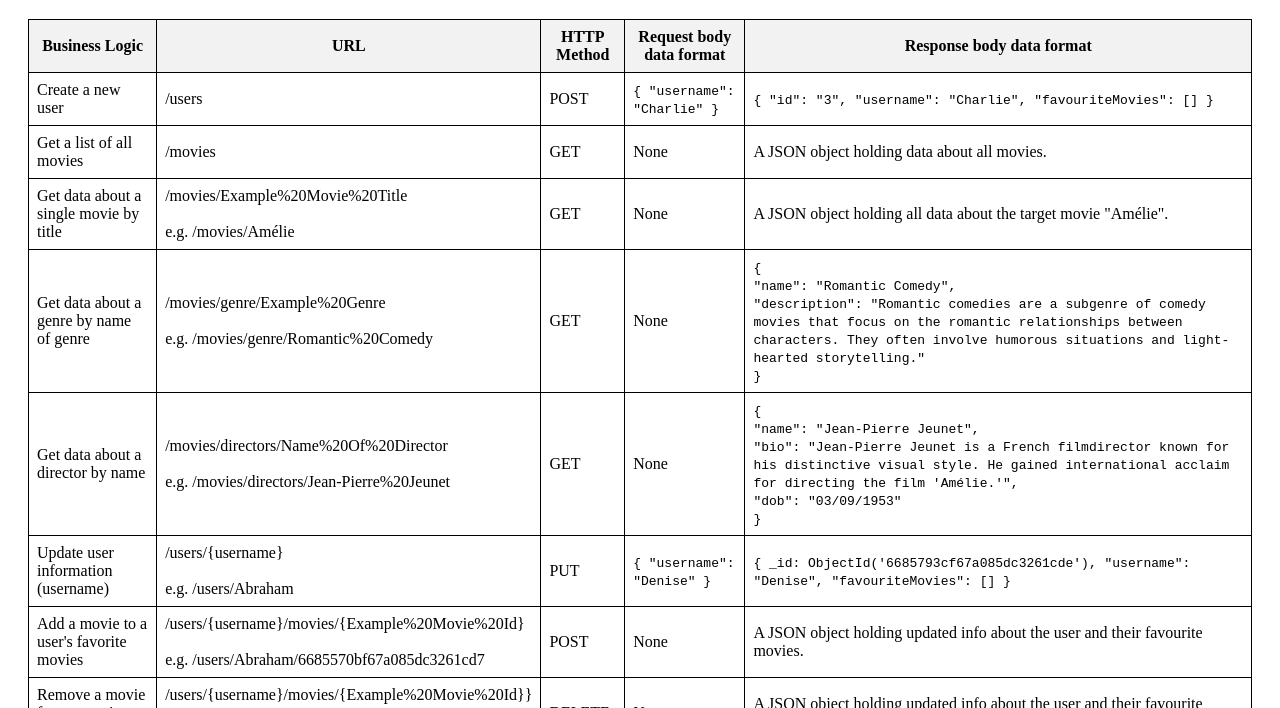
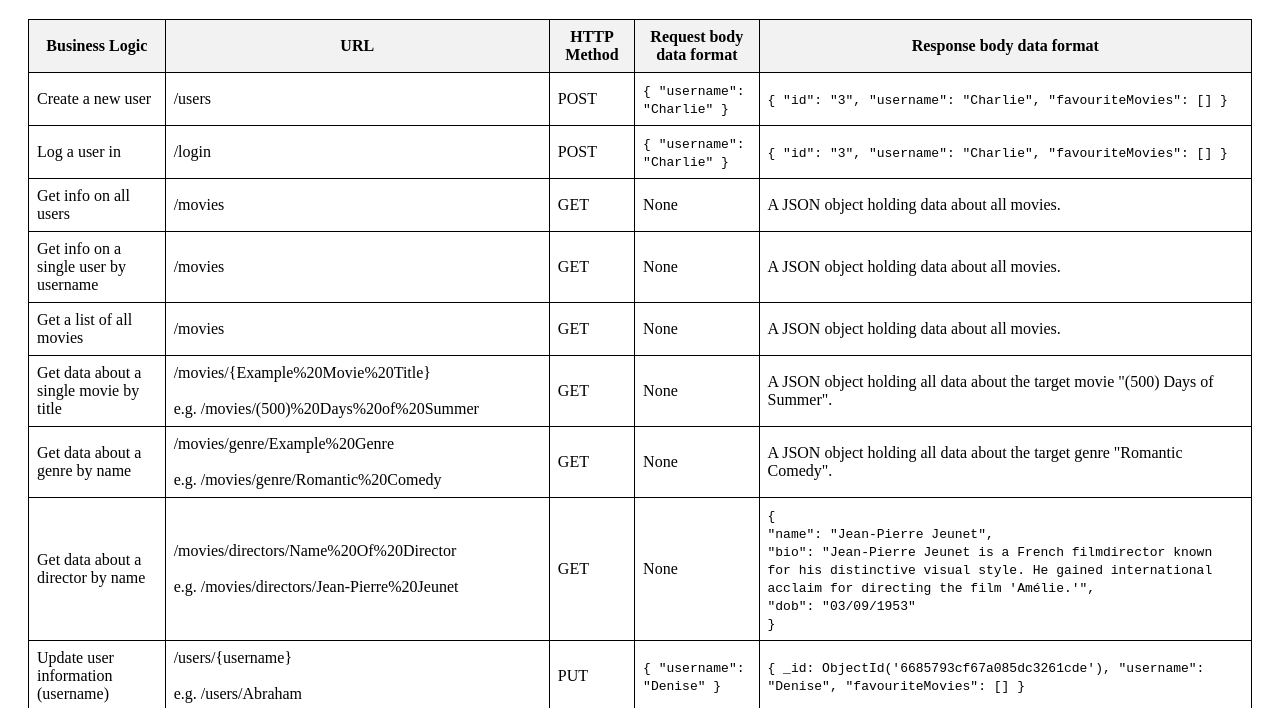
Before and after one commit to NIER-BIAN/myFlix-backend, a website: page public/documentation.html in a window 1280 px wide. Shown: the part 61-769 px from the top of the page. Drawn offline with Linux system fonts and the light colour scheme.

Commit message:
update documentation.html

```diff
--- a/public/documentation.html
+++ b/public/documentation.html
@@ -30,7 +30,7 @@
             <th>Request body data format</th>
             <th>Response body data format</th>
         </tr>
-        <tr>
+	<tr>
             <td>Create a new user</td>
             <td>/users</td>
             <td>POST</td>
@@ -52,6 +52,41 @@
             </td>
 	</tr>
         <tr>
+            <td>Log a user in</td>
+            <td>/login</td>
+            <td>POST</td>
+            <td>
+	      <code>
+		{
+		"username": "Charlie"
+		}
+	      </code>
+            </td>
+            <td>
+              <code>
+		{
+		"id": "3",
+		"username": "Charlie",
+		"favouriteMovies": []
+		}
+	      </code>
+            </td>
+	</tr>
+	<tr>
+            <td>Get info on all users</td>
+            <td>/movies</td>
+            <td>GET</td>
+            <td>None</td>
+            <td>A JSON object holding data about all movies.</td>
+        </tr>
+	<tr>
+            <td>Get info on a single user by username</td>
+            <td>/movies</td>
+            <td>GET</td>
+            <td>None</td>
+            <td>A JSON object holding data about all movies.</td>
+        </tr>
+        <tr>
             <td>Get a list of all movies</td>
             <td>/movies</td>
             <td>GET</td>
@@ -61,29 +96,23 @@
         <tr>
             <td>Get data about a single movie by title</td>
             <td>
-	      /movies/Example%20Movie%20Title<br/><br/>
-	      e.g. /movies/Amélie
+	      /movies/{Example%20Movie%20Title}<br/><br/>
+	      e.g. /movies/(500)%20Days%20of%20Summer
 	    </td>
             <td>GET</td>
             <td>None</td>
-            <td>A JSON object holding all data about the target movie "Amélie".
+            <td>A JSON object holding all data about the target movie "(500) Days of Summer".
             </td>
         </tr>
         <tr>
-            <td>Get data about a genre by name of genre</td>
+            <td>Get data about a genre by name</td>
             <td>
 	      /movies/genre/Example%20Genre<br/><br/>
 	      e.g. /movies/genre/Romantic%20Comedy
 	    </td>
             <td>GET</td>
             <td>None</td>
-            <td>
-	      <code>
-		{<br/>
-		"name": "Romantic Comedy",<br/>
-		"description": "Romantic comedies are a subgenre of comedy movies that focus on the romantic relationships between characters. They often involve humorous situations and light-hearted storytelling."<br/>
-		}
-	      </code>
+            <td>A JSON object holding all data about the target genre "Romantic Comedy".
             </td>
         </tr>
         <tr>
@@ -134,7 +163,7 @@
 	      /users/{username}/movies/{Example%20Movie%20Id}<br/><br/>
 	      e.g. /users/Abraham/6685570bf67a085dc3261cd7
 	    </td>
-            <td>POST</td>
+            <td>PUT</td>
 	    <td>None</td>
             <td>A JSON object holding updated info about the user and their favourite movies.</td>
         </tr>
```
Also changed, not shown: index.js (+24 -23 lines).
